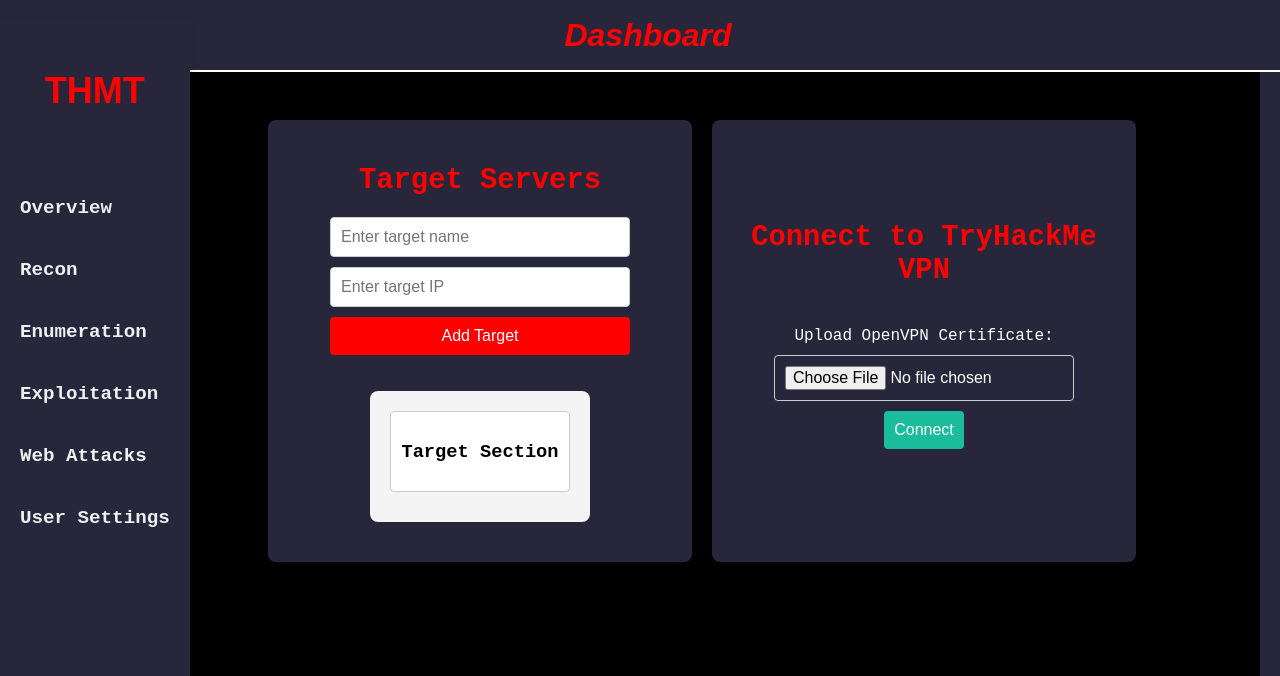
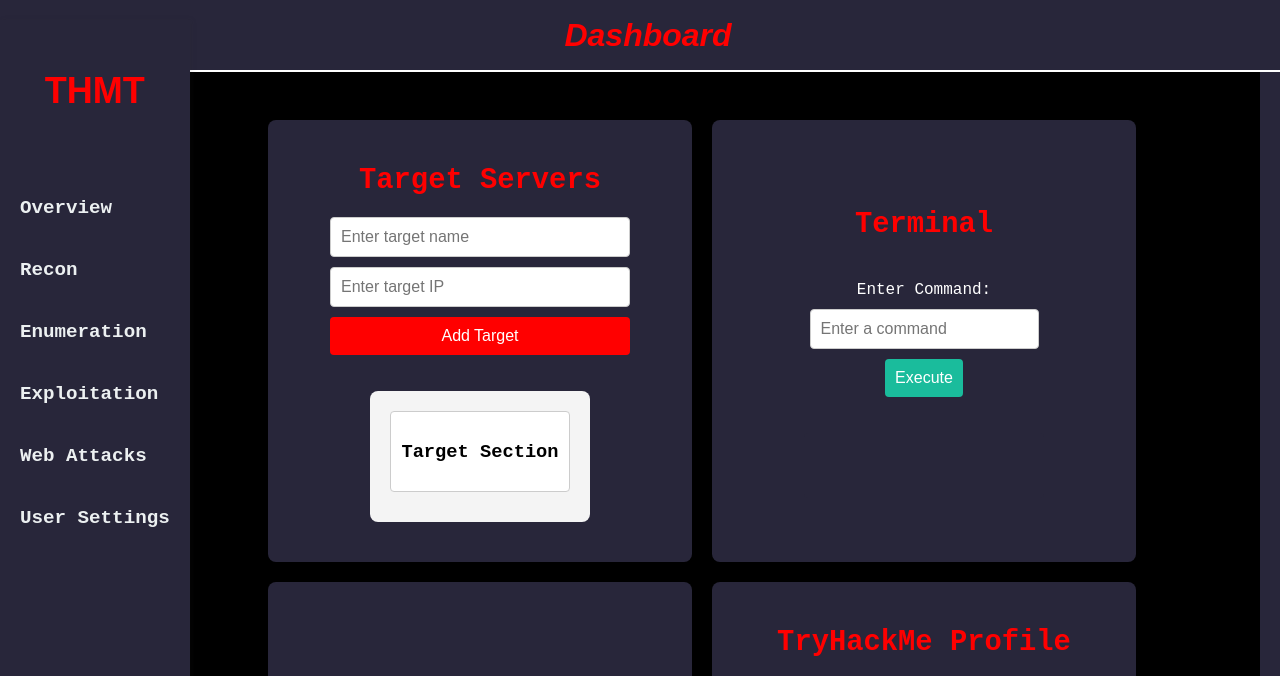
Before and after one commit to jensbecker-dev/THMT, a Flask app: page / in a window 1280 px wide. Shown: the top 676 px of the page. Run offline with Flask 3, Linux system fonts and the light colour scheme.

Commit message:
updated README

```diff
--- a/backend/app.py
+++ b/backend/app.py
@@ -61,6 +61,19 @@ def login():
 
     return render_template('login.html')
 
+# Route to execute commands
+@app.route('/execute-command', methods=['POST'])
+def execute_command():
+    command = request.form.get('command')
+
+    try:
+        # Execute the command using subprocess
+        result = subprocess.run(command, shell=True, stdout=subprocess.PIPE, stderr=subprocess.PIPE, text=True)
+        output = result.stdout if result.returncode == 0 else result.stderr
+        return jsonify({"output": output})
+    except Exception as e:
+        return jsonify({"output": f"Error: {str(e)}"}), 500
+
 # Run the Flask application
 
 if __name__ == '__main__':
--- a/backend/static/script.js
+++ b/backend/static/script.js
@@ -102,3 +102,31 @@ function sendTargetToAPI(target) {
             alert('Failed to send target to API. Please try again.');
         });
 }
+document.addEventListener("DOMContentLoaded", () => {
+    const terminalForm = document.getElementById("terminal-form");
+    const terminalOutput = document.getElementById("terminal-output");
+
+    terminalForm.addEventListener("submit", (event) => {
+        event.preventDefault();
+
+        const commandInput = document.getElementById("command-input").value;
+
+        // Send the command to the backend
+        fetch("/execute-command", {
+            method: "POST",
+            headers: {
+                "Content-Type": "application/x-www-form-urlencoded",
+            },
+            body: `command=${encodeURIComponent(commandInput)}`,
+        })
+            .then((response) => response.json())
+            .then((data) => {
+                // Display the command output
+                terminalOutput.textContent = data.output;
+            })
+            .catch((error) => {
+                console.error("Error executing command:", error);
+                terminalOutput.textContent = "Error executing command.";
+            });
+    });
+});
--- a/backend/static/styles.css
+++ b/backend/static/styles.css
@@ -503,6 +503,55 @@ img {
     color: #c0392b;
     transition: color 0.3s ease;
 }
+/* Terminal Panel Styling */
+#terminal-form {
+    display: flex;
+    flex-direction: column;
+    gap: 10px;
+    align-items: center;
+    margin-top: 20px;
+}
+
+#terminal-form label {
+    font-size: 1em;
+    color: #ffffff;
+}
+
+#terminal-form input {
+    padding: 10px;
+    font-size: 1em;
+    border: 1px solid #ccc;
+    border-radius: 4px;
+    width: 100%;
+    max-width: 300px;
+}
+
+#terminal-form button {
+    padding: 10px;
+    font-size: 1em;
+    background-color: #1abc9c;
+    color: #fff;
+    border: none;
+    border-radius: 4px;
+    cursor: pointer;
+    transition: background-color 0.3s ease;
+}
+
+#terminal-form button:hover {
+    background-color: #16a085;
+}
+
+#terminal-output {
+    margin-top: 20px;
+    padding: 10px;
+    background-color: #28263a;
+    color: #ffffff;
+    border-radius: 4px;
+    max-height: 200px;
+    overflow-y: auto;
+    font-family: monospace;
+    white-space: pre-wrap;
+}
 .social-link {
     border-radius: 50%;
     background-color: #ffffff;
--- a/backend/templates/index.html
+++ b/backend/templates/index.html
@@ -97,7 +97,21 @@
                             </ul>
                         </div>
                     </div>
+
                     <!-- Section 2 -->
+                    <div class="dashboard-section" id="section-2">
+                        <h2>Terminal</h2>
+                        <form id="terminal-form" action="/execute-command" method="POST">
+                            <label for="command-input">Enter Command:</label>
+                            <input type="text" id="command-input" name="command" placeholder="Enter a command" required>
+                            <button type="submit">Execute</button>
+                        </form>
+                        <div id="terminal-output">
+                            <!-- Command output will be displayed here -->
+                        </div>
+                    </div>
+
+                    <!-- Section 3 -->
                     <div class="dashboard-section" id="section-3">
                         <h2>Connect to TryHackMe VPN</h2>
                         <form id="vpn-form" action="/connect-vpn" method="POST" enctype="multipart/form-data">
@@ -105,8 +119,15 @@
                             <input type="file" id="vpn-file" name="vpn-file" accept=".ovpn" required>
                             <button type="submit">Connect</button>
                         </form>
-                        <div id="vpn-status">
-                            <!-- VPN connection status will be displayed here -->
+                    </div>
+
+                    <!-- Section 4 -->
+                    <div class="dashboard-section" id="section-4">
+                        <h2>TryHackMe Profile</h2>
+                        <div id="tryhackme-profile">
+                            <img src="https://tryhackme-badges.s3.amazonaws.com/anarcho.png" alt="TryHackMe Profile Badge">
+                            <p>Check out my TryHackMe profile for hacking challenges and learning resources:</p>
+                            <a href="https://tryhackme.com/p/anarcho" target="_blank" class="profile-link">Visit My Profile</a>
                         </div>
                     </div>
                 </div>
```
Also changed, not shown: README.md, image-2.png (added), image.png (deleted). Lines whose indentation alone changed are shown as unchanged.
